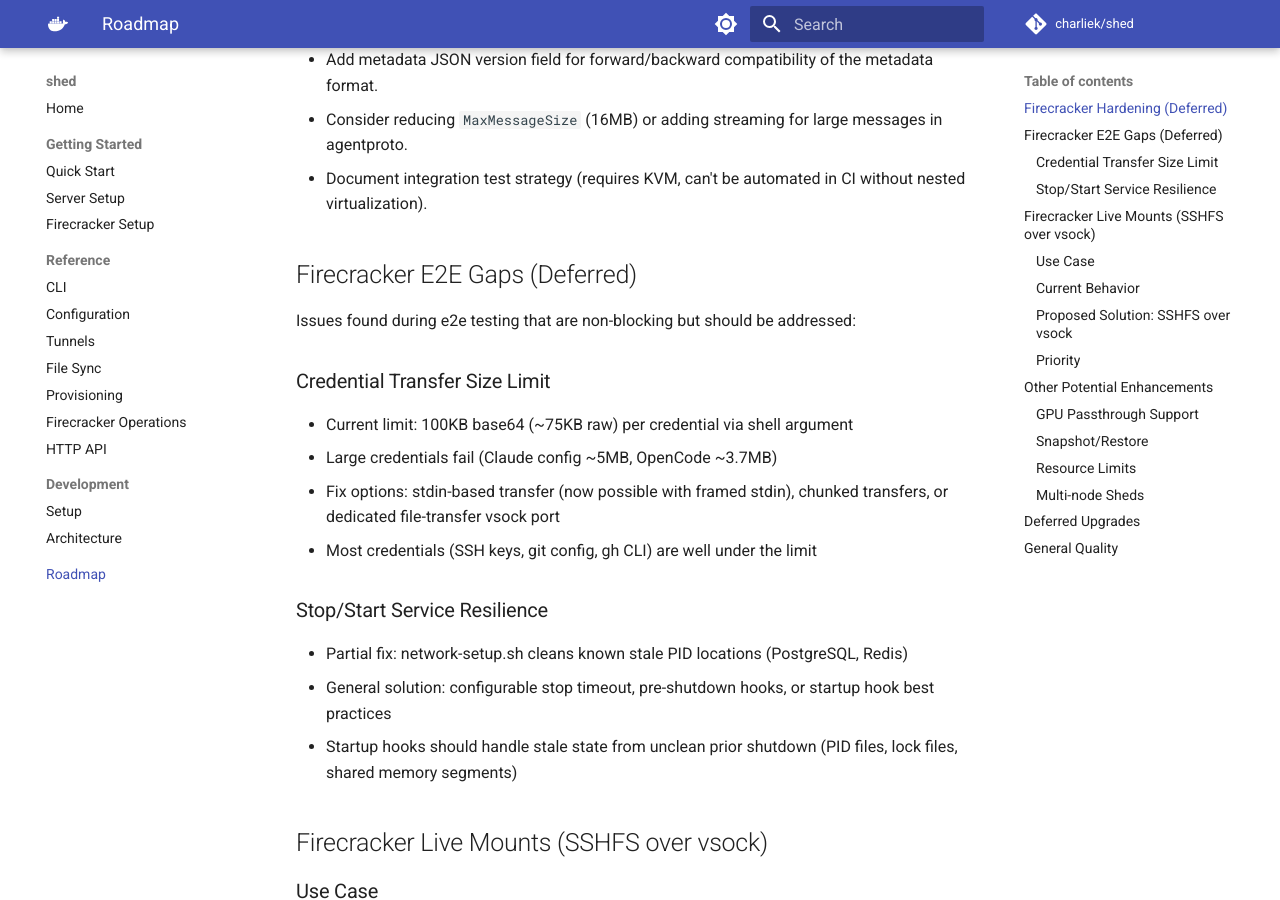
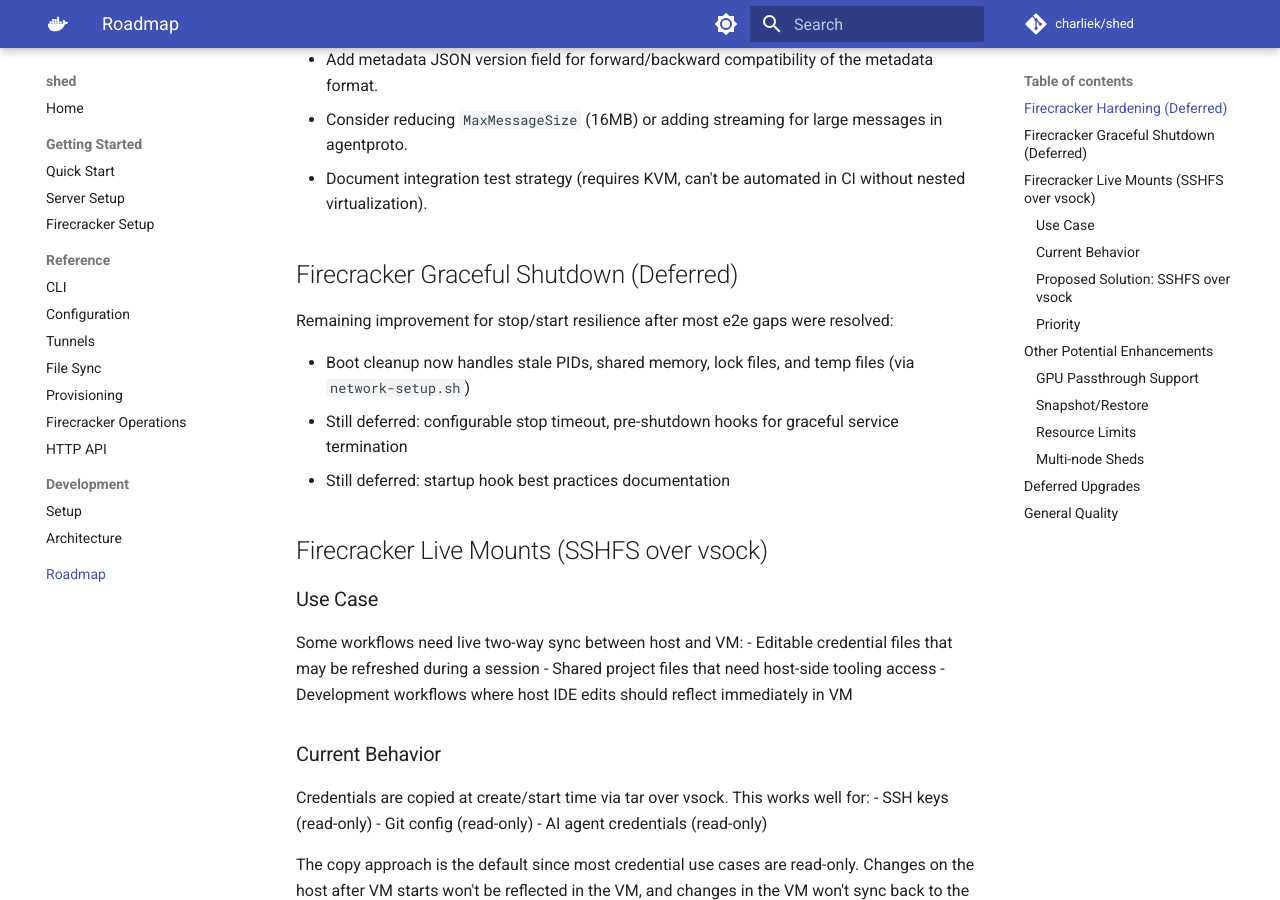
Before and after one commit to charliek/shed, an MkDocs documentation site: the page built from docs/ROADMAP.md, in a window 1280 px wide and 900 px high, scrolled down 468 px. Built offline with MkDocs 1.6.1 and Material for MkDocs 9.7.7, drawn with Linux system fonts in a browser that asks for light colours; comment, search, counter and statistics services are not loaded.

Commit message:
Resolve Firecracker e2e gaps: add mise to rootfs, expand boot cleanup
- Add mise version manager to Firecracker rootfs Dockerfile, matching
  the Docker base image so provisioning hooks that depend on mise work
- Expand network-setup.sh boot cleanup to handle additional stale PID
  files, shared memory segments, lock files, and temp directories left
  by unclean VM shutdowns
- Recreate /var/run/mysqld with correct ownership for consistency
- Update ROADMAP.md to remove resolved credential transfer issue and
  reflect current state of stop/start resilience work

Co-Authored-By: Claude Opus 4.6 <noreply@anthropic.com>

```diff
--- a/docs/ROADMAP.md
+++ b/docs/ROADMAP.md
@@ -13,20 +13,13 @@ Follow-up improvements to consider after the initial Firecracker backend merges.
 - Consider reducing `MaxMessageSize` (16MB) or adding streaming for large messages in agentproto.
 - Document integration test strategy (requires KVM, can't be automated in CI without nested virtualization).
 
-## Firecracker E2E Gaps (Deferred)
+## Firecracker Graceful Shutdown (Deferred)
 
-Issues found during e2e testing that are non-blocking but should be addressed:
+Remaining improvement for stop/start resilience after most e2e gaps were resolved:
 
-### Credential Transfer Size Limit
-- Current limit: 100KB base64 (~75KB raw) per credential via shell argument
-- Large credentials fail (Claude config ~5MB, OpenCode ~3.7MB)
-- Fix options: stdin-based transfer (now possible with framed stdin), chunked transfers, or dedicated file-transfer vsock port
-- Most credentials (SSH keys, git config, gh CLI) are well under the limit
-
-### Stop/Start Service Resilience
-- Partial fix: network-setup.sh cleans known stale PID locations (PostgreSQL, Redis)
-- General solution: configurable stop timeout, pre-shutdown hooks, or startup hook best practices
-- Startup hooks should handle stale state from unclean prior shutdown (PID files, lock files, shared memory segments)
+- Boot cleanup now handles stale PIDs, shared memory, lock files, and temp files (via `network-setup.sh`)
+- Still deferred: configurable stop timeout, pre-shutdown hooks for graceful service termination
+- Still deferred: startup hook best practices documentation
 
 ## Firecracker Live Mounts (SSHFS over vsock)
 
```
Also changed, not shown: 2 other files.
